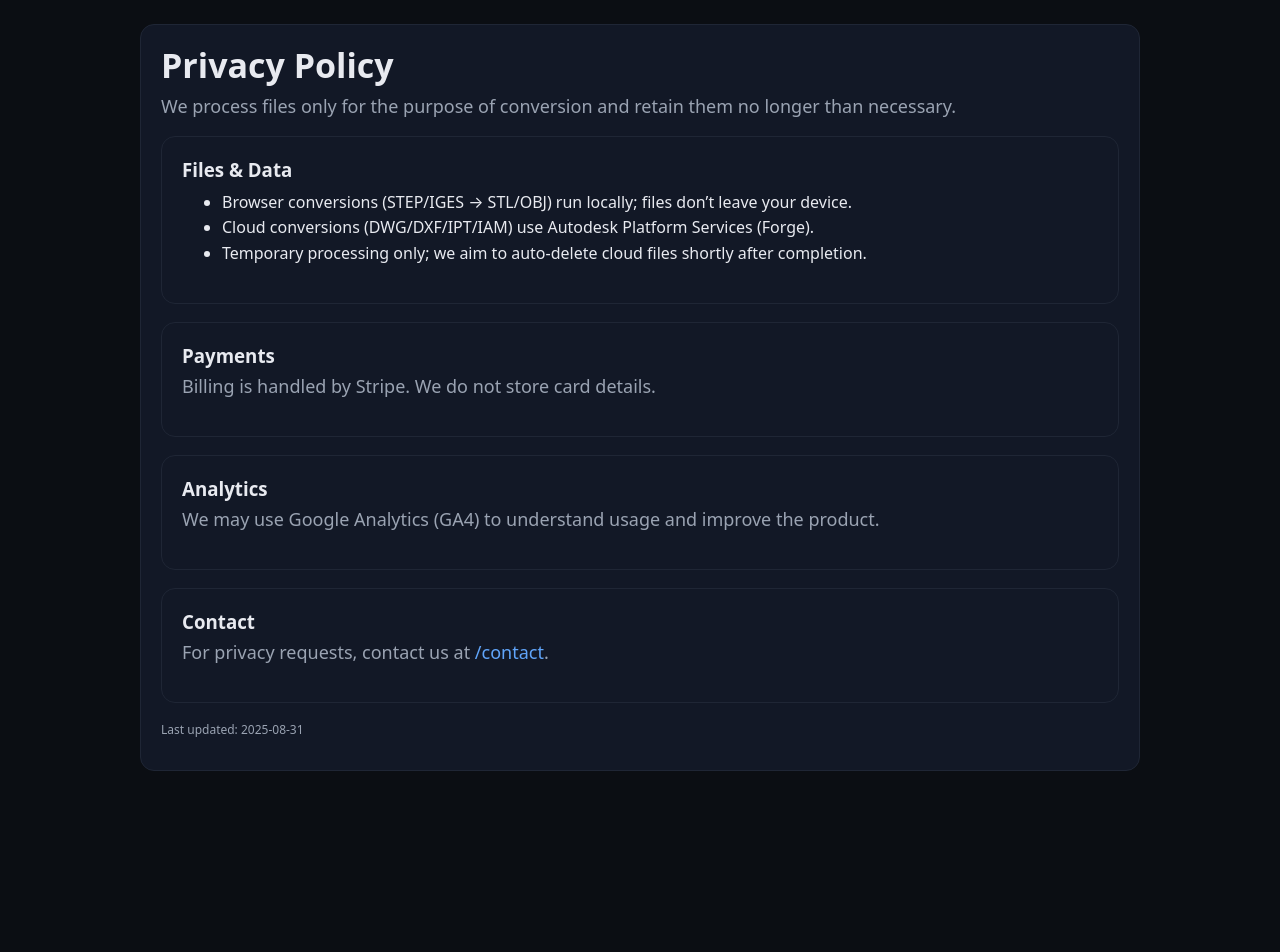
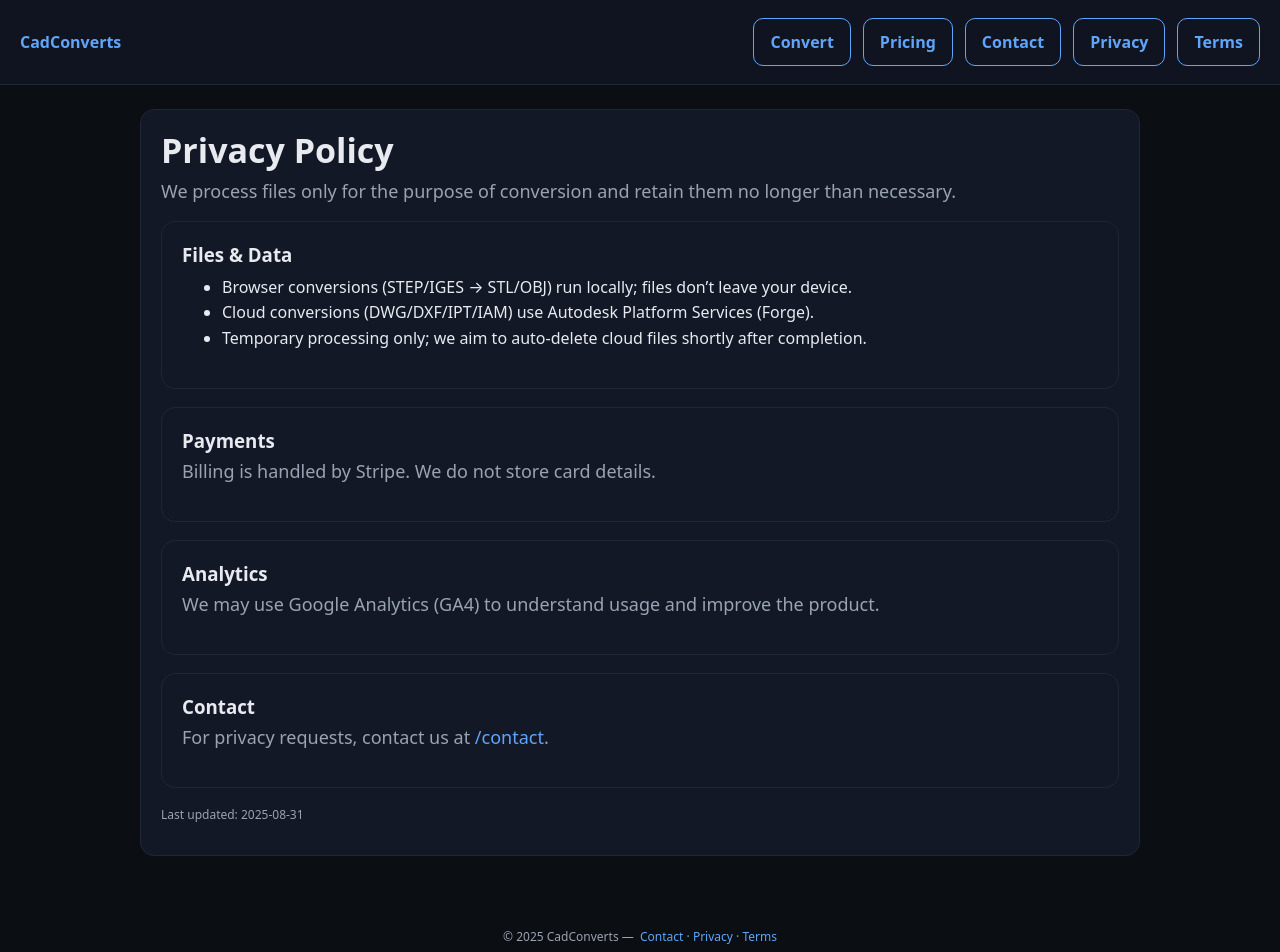
Before and after one commit to CataCB7/cadconverts, a Next.js app: page /privacy in a window 1280 px wide. Shown: the top 952 px of the page. Before the commit the page ends 813 px from the top, so only its background shows below. Built offline with nearby package versions, Linux system fonts and the light colour scheme; no server answers.

Commit message:
layout: add Nav & Footer globally

```diff
--- a/pages/_app.js
+++ b/pages/_app.js
@@ -1,5 +1,8 @@
 import '../styles/global.css'
 import { useEffect } from 'react'
+import Nav from '../components/Nav'
+import Footer from '../components/Footer'
+
 export default function MyApp({ Component, pageProps }){
   useEffect(()=>{
     const id = process.env.NEXT_PUBLIC_GA_ID
@@ -11,5 +14,11 @@
     s2.innerHTML=`window.dataLayer=window.dataLayer||[];function gtag(){dataLayer.push(arguments);}gtag('js',new Date());gtag('config','${id}');`
     document.head.appendChild(s2)
   },[])
-  return <Component {...pageProps}/>
+  return (
+    <>
+      <Nav />
+      <Component {...pageProps}/>
+      <Footer />
+    </>
+  )
 }
```
